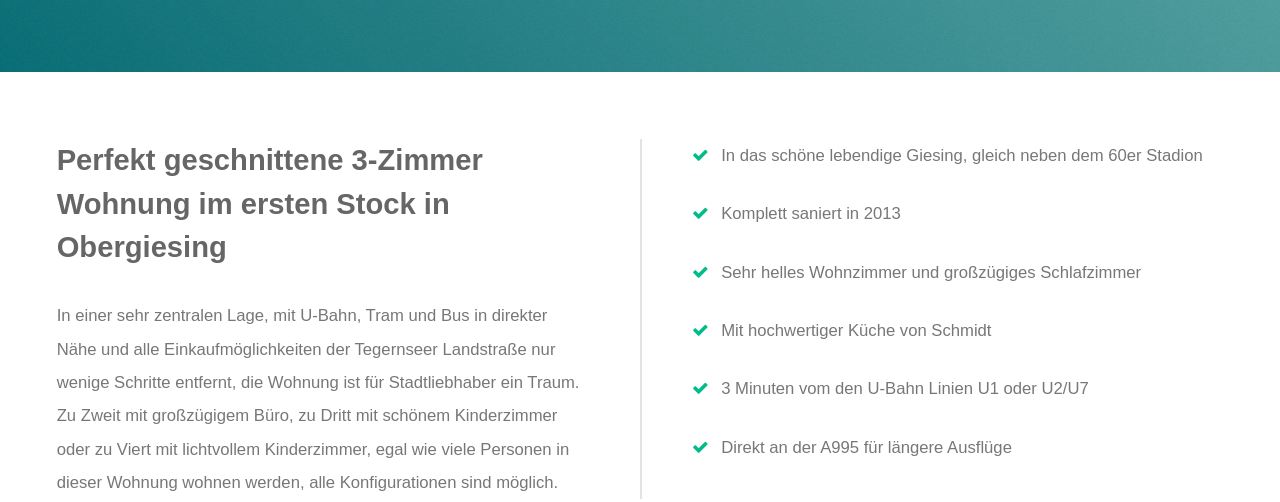
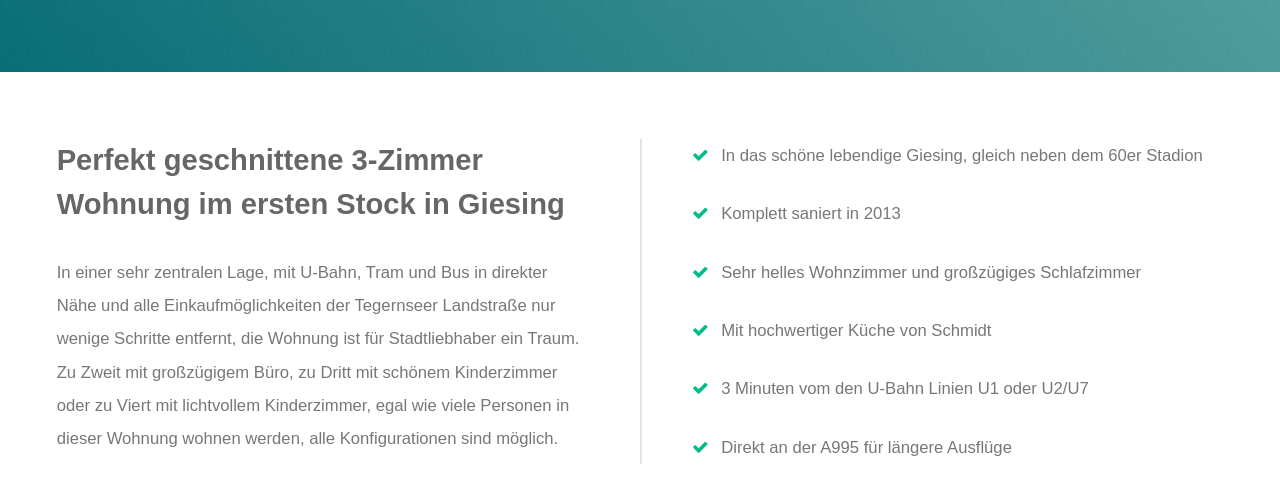
Before and after one commit to deveaud-m/wirtstr32, a plain HTML site: page index.html in a window 1280 px wide. Shown: the part 489-991 px from the top of the page. Drawn offline with nearby package versions, Linux system fonts and the light colour scheme; some packages are replaced by stand-ins of ours; a script that the page names is missing.

Commit message:
Update index.html

```diff
--- a/index.html
+++ b/index.html
@@ -51,7 +51,7 @@
 	<section id="one" class="wrapper">
 		<div class="inner split">
 			<section>
-				<h2>Perfekt geschnittene 3-Zimmer Wohnung im ersten Stock in Obergiesing</h2>
+				<h2>Perfekt geschnittene 3-Zimmer Wohnung im ersten Stock in Giesing</h2>
 				<p>In einer sehr zentralen Lage, mit U-Bahn, Tram und Bus in direkter Nähe und alle Einkaufmöglichkeiten
 					der Tegernseer Landstraße nur wenige Schritte entfernt, die Wohnung ist für Stadtliebhaber ein
 					Traum.
```
